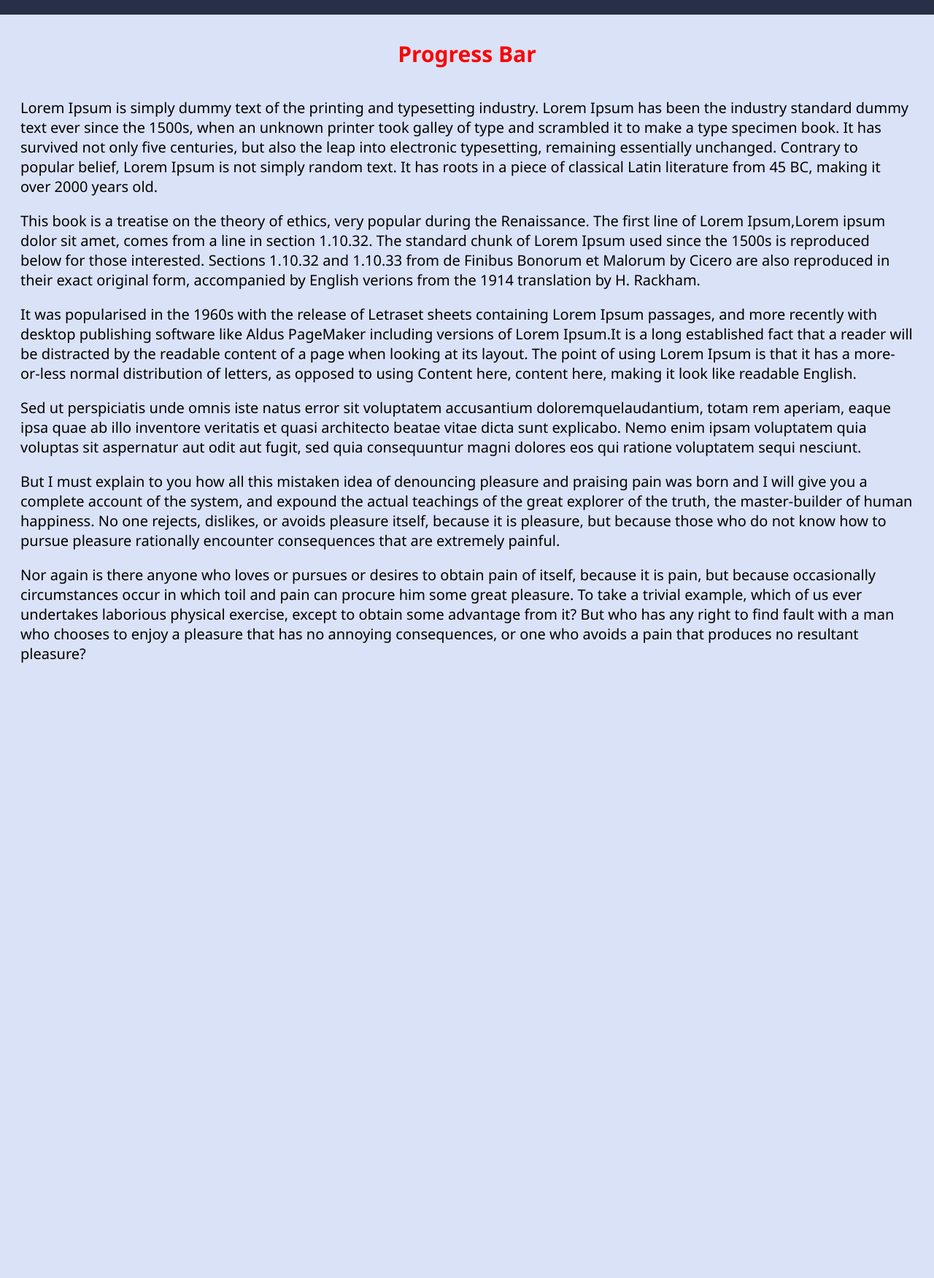
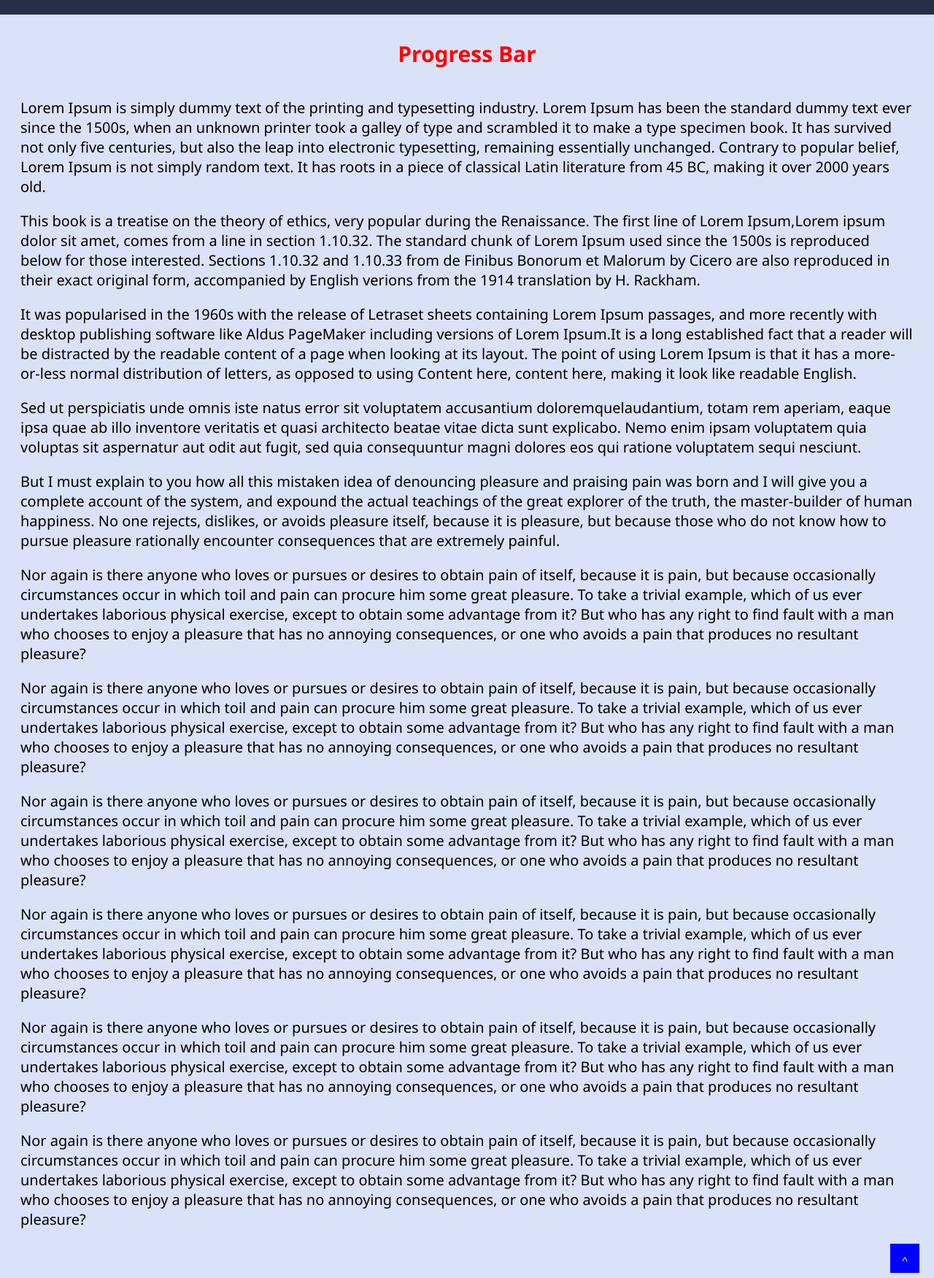
Before and after one commit to lengoctramanh/useEffect, a React (Vite) app: page / in a window 1280 px wide. Shown: the whole page at 73% size. Before the commit the page ends 957 px from the top, so only its background shows below. Built offline with nearby package versions, Linux system fonts and the light colour scheme.

Commit message:
Progress-Bar

```diff
--- a/package.json
+++ b/package.json
@@ -10,6 +10,9 @@
     "preview": "vite preview"
   },
   "dependencies": {
+    "@fortawesome/fontawesome-svg-core": "^6.4.2",
+    "@fortawesome/free-solid-svg-icons": "^6.4.2",
+    "@fortawesome/react-fontawesome": "^0.2.0",
     "react": "^18.2.0",
     "react-dom": "^18.2.0"
   },
--- a/src/App.jsx
+++ b/src/App.jsx
@@ -1,29 +1,21 @@
-import React, { Fragment, useEffect } from 'react';
-
+import React, { Fragment, useEffect, useState } from 'react';
+import UpButton from './components/UpButton';
 import './Style.css';
 const App = () => {
-  let handleProgressBar = () => {
+  const handleProgressBar = () => {
     const totalScroll = document.documentElement.scrollTop;
     const windowHeight =
       document.documentElement.scrollHeight - document.documentElement.clientHeight;
     const scroll = `${totalScroll / windowHeight}`;
     const progressBar = document.getElementById('progressBar');
-    /**khi kéo xuống thì tự động
-    tính ra các số liệu */
-    console.info(progressBar);
-    /** thuộc tính làm bar mượt hơn */
     progressBar.style.transform = `scale(${scroll},1)`;
-    /**khi kéo xuống một đoạn nhỏ trong p
-     * thì màu đổi đậm dần
-     */
     progressBar.style.opacity = `${scroll}`;
   };
-  /**window là cao cấp nhất,có tất các thuộc tính,
-   * và name event,nên từ giờ dùng window.
-   */
+
   useEffect(() => {
     window.addEventListener('scroll', handleProgressBar);
   });
+
   // window.addEventListener('scroll', () => {
   //   console.log('hello');
   // });
@@ -40,11 +32,11 @@ const App = () => {
         <h2>Progress Bar</h2>
         <p>
           Lorem Ipsum is simply dummy text of the printing and typesetting industry. Lorem Ipsum has
-          been the industry standard dummy text ever since the 1500s, when an unknown printer took
-          galley of type and scrambled it to make a type specimen book. It has survived not only
-          five centuries, but also the leap into electronic typesetting, remaining essentially
-          unchanged. Contrary to popular belief, Lorem Ipsum is not simply random text. It has roots
-          in a piece of classical Latin literature from 45 BC, making it over 2000 years old.
+          been the standard dummy text ever since the 1500s, when an unknown printer took a galley
+          of type and scrambled it to make a type specimen book. It has survived not only five
+          centuries, but also the leap into electronic typesetting, remaining essentially unchanged.
+          Contrary to popular belief, Lorem Ipsum is not simply random text. It has roots in a piece
+          of classical Latin literature from 45 BC, making it over 2000 years old.
         </p>
         <p>
           This book is a treatise on the theory of ethics, very popular during the Renaissance. The
@@ -85,6 +77,48 @@ const App = () => {
           has any right to find fault with a man who chooses to enjoy a pleasure that has no
           annoying consequences, or one who avoids a pain that produces no resultant pleasure?
         </p>
+        <p>
+          Nor again is there anyone who loves or pursues or desires to obtain pain of itself,
+          because it is pain, but because occasionally circumstances occur in which toil and pain
+          can procure him some great pleasure. To take a trivial example, which of us ever
+          undertakes laborious physical exercise, except to obtain some advantage from it? But who
+          has any right to find fault with a man who chooses to enjoy a pleasure that has no
+          annoying consequences, or one who avoids a pain that produces no resultant pleasure?
+        </p>
+        <p>
+          Nor again is there anyone who loves or pursues or desires to obtain pain of itself,
+          because it is pain, but because occasionally circumstances occur in which toil and pain
+          can procure him some great pleasure. To take a trivial example, which of us ever
+          undertakes laborious physical exercise, except to obtain some advantage from it? But who
+          has any right to find fault with a man who chooses to enjoy a pleasure that has no
+          annoying consequences, or one who avoids a pain that produces no resultant pleasure?
+        </p>
+        <p>
+          Nor again is there anyone who loves or pursues or desires to obtain pain of itself,
+          because it is pain, but because occasionally circumstances occur in which toil and pain
+          can procure him some great pleasure. To take a trivial example, which of us ever
+          undertakes laborious physical exercise, except to obtain some advantage from it? But who
+          has any right to find fault with a man who chooses to enjoy a pleasure that has no
+          annoying consequences, or one who avoids a pain that produces no resultant pleasure?
+        </p>
+        <p>
+          Nor again is there anyone who loves or pursues or desires to obtain pain of itself,
+          because it is pain, but because occasionally circumstances occur in which toil and pain
+          can procure him some great pleasure. To take a trivial example, which of us ever
+          undertakes laborious physical exercise, except to obtain some advantage from it? But who
+          has any right to find fault with a man who chooses to enjoy a pleasure that has no
+          annoying consequences, or one who avoids a pain that produces no resultant pleasure?
+        </p>
+        <p>
+          Nor again is there anyone who loves or pursues or desires to obtain pain of itself,
+          because it is pain, but because occasionally circumstances occur in which toil and pain
+          can procure him some great pleasure. To take a trivial example, which of us ever
+          undertakes laborious physical exercise, except to obtain some advantage from it? But who
+          has any right to find fault with a man who chooses to enjoy a pleasure that has no
+          annoying consequences, or one who avoids a pain that produces no resultant pleasure?
+        </p>
+
+        <UpButton />
       </div>
     </Fragment>
   );
--- a/src/Style.css
+++ b/src/Style.css
@@ -8,30 +8,44 @@ h2 {
     text-align: center;
     color: red;
 }
-/* css cho đoạn đầu tiên cách header */
 p:first-of-type {
     margin-top: 40px;
 }
-
 #progressBarContainer {
     position: fixed;
-    /* làm thanh scrollBar ko bị mất khi kéo xuống */
     width: 100%;
     top: 0;
     left: 0;
     z-index: 10;
-    /* xác định xếp chồng lên nhau giữa các phần tử */
     background: #283048;
 }
 #progressBar {
     transform: scale(0, 0);
     opacity: 0;
     transform-origin: top left;
-    /* xác định điểm xuất phát của thanh scrollBar chạy từ
-    từ góc trên bên trái của phần tử */
     background-color: #ffc837;
 }
 #progressBarContainer,
 #progressBar {
     height: 20px;
 }
+button {
+    width: 40px;
+    height: 40px;
+    transform-origin: bottom right;
+    cursor: pointer;
+    position: absolute;
+    right: 0;
+    margin-right: 20px;
+    background-color: blue;
+    border: none;
+}
+span {
+    font-size: 15px;
+    line-height: 46px;
+    color: aliceblue;
+    transition: 0.3s;
+}
+* {
+    scroll-behavior: smooth;
+}
--- /dev/null
+++ b/src/components/UpButton.jsx
@@ -0,0 +1,31 @@
+import React, { Fragment, useEffect, useState } from 'react';
+
+const UpButton = () => {
+  // const [topButton, setTopButton] = useState(false);
+  // const handleTopButton = () => {
+  //   if (window.scrollY > 20) {
+  //     setTopButton(true);
+  //   } else {
+  //     setTopButton(false);
+  //   }
+  // };
+  // useEffect(() => {
+  //   window.addEventListener('scroll', handleTopButton);
+  // }, []);
+  const top = () => {
+    window.scrollTo({
+      top: 0,
+      left: 0,
+      behavior: 'smooth',
+    });
+  };
+  return (
+    <Fragment>
+      <button className="top-btn" onClick={top}>
+        <span>^</span>
+      </button>
+    </Fragment>
+  );
+};
+
+export default UpButton;
```
Also changed, not shown: 1 other file (tests, documents, lock files or other folders).
